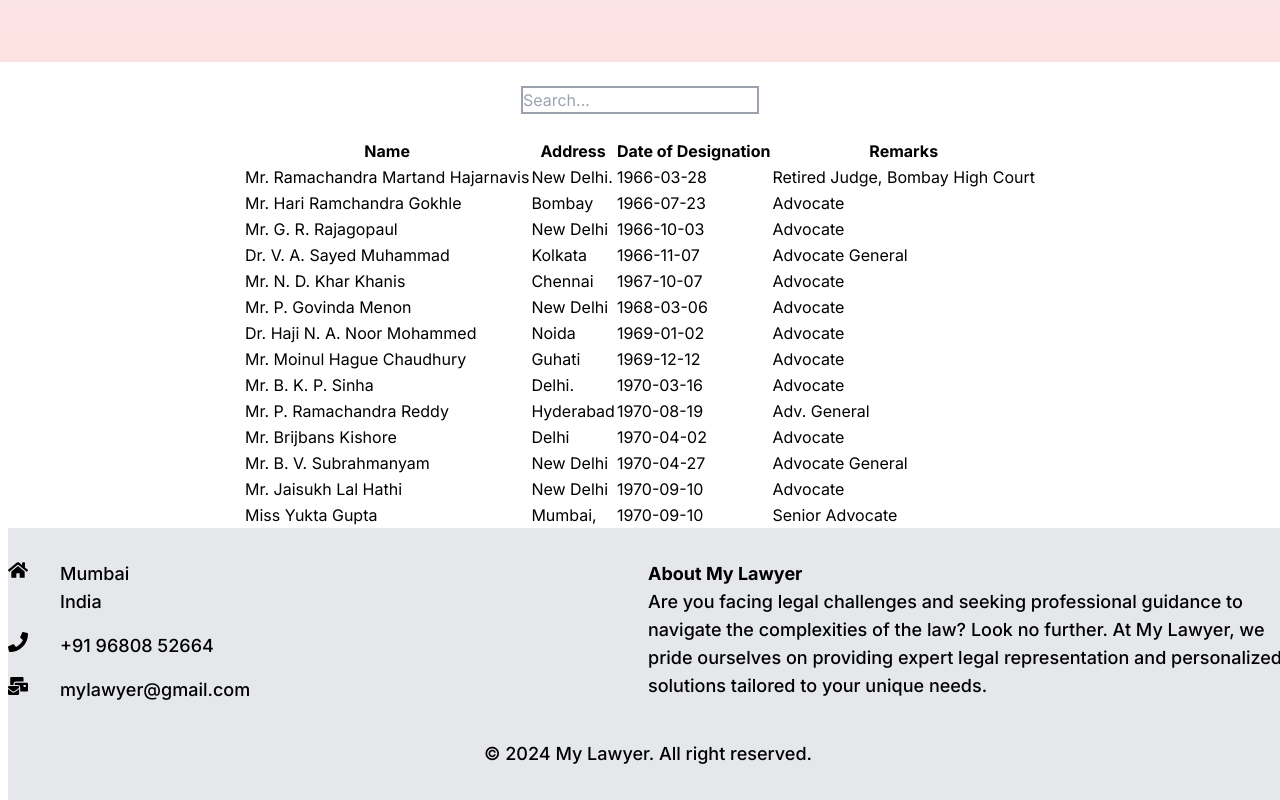
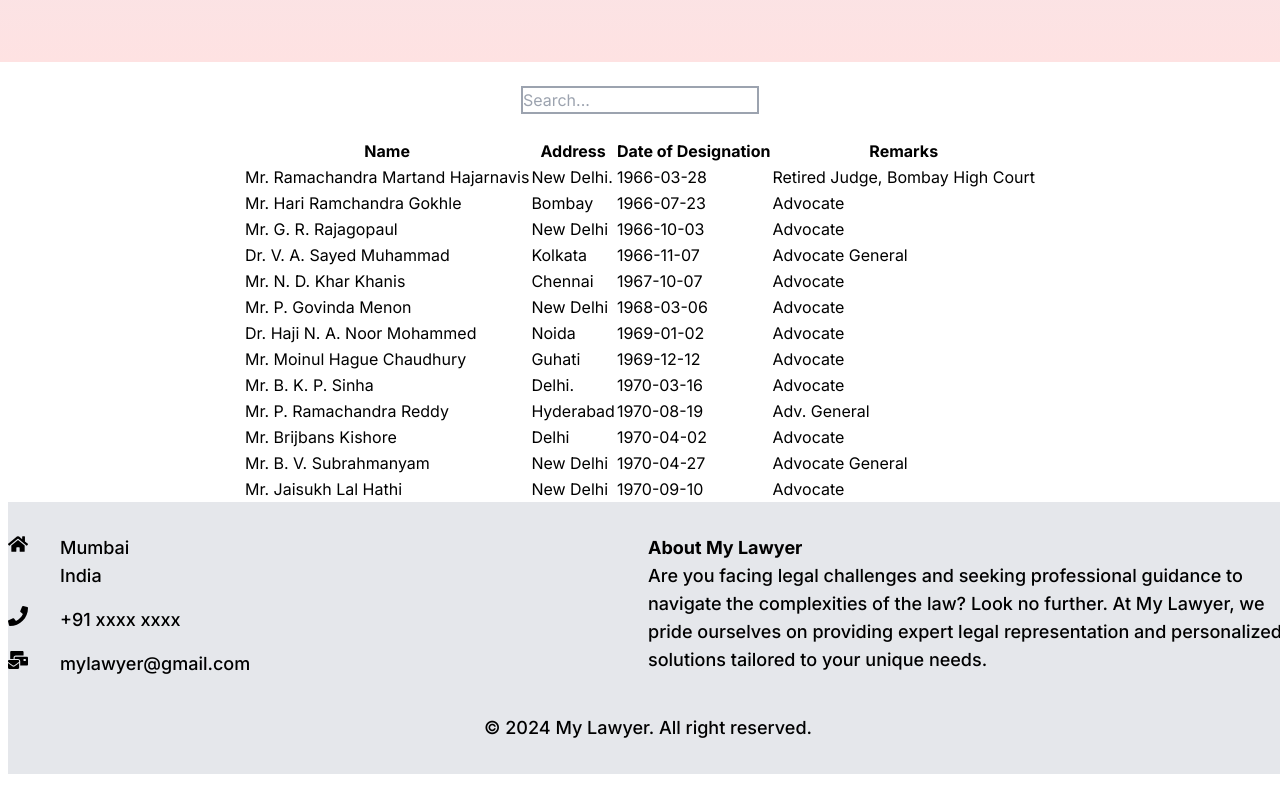
Before and after one commit to shivam92211/My-Lawyer, a Next.js app: page / in a window 1280 px wide. Shown: the part 738-1538 px from the top of the page. After the commit the page ends 1512 px from the top, so only its background shows below. Built offline with nearby package versions, Linux system fonts and the light colour scheme.

Commit message:
numder removed

```diff
--- a/src/components/Footer.jsx
+++ b/src/components/Footer.jsx
@@ -31,7 +31,7 @@ const Footer = () => {
 
             <div className="flex mb-4">
               <FaPhone size={20} style={{ color: "#000000", marginRight: "2rem" }} />
-              <h4>+91 96808 52664</h4>
+              <h4>+91 xxxx xxxx</h4>
             </div>
 
             <div className="flex ">
--- a/src/components/Hero.jsx
+++ b/src/components/Hero.jsx
@@ -23,6 +23,7 @@ const Hero = () => {
             Welcome to My Lawyer
           </h1>
           {/* DESC */}
+          <p className="md:text-xl">This is the Demo website</p>
           <p className="md:text-xl">
             Our mission is simple, to provide you with the expert guidance and
             support when you need it most. Whether you are facing complex legal
--- a/src/components/law.js
+++ b/src/components/law.js
@@ -90,11 +90,5 @@ export const User = [
   "Designation": "1970-09-10",
   "Remarks": "Advocate"
  },
- {
-    "Num": 14,
-    "Name": "Miss Yukta Gupta",
-    "Address": "Mumbai, ",
-    "Designation": "1970-09-10",
-    "Remarks": "Senior Advocate"
-   }
+
 ]
```
